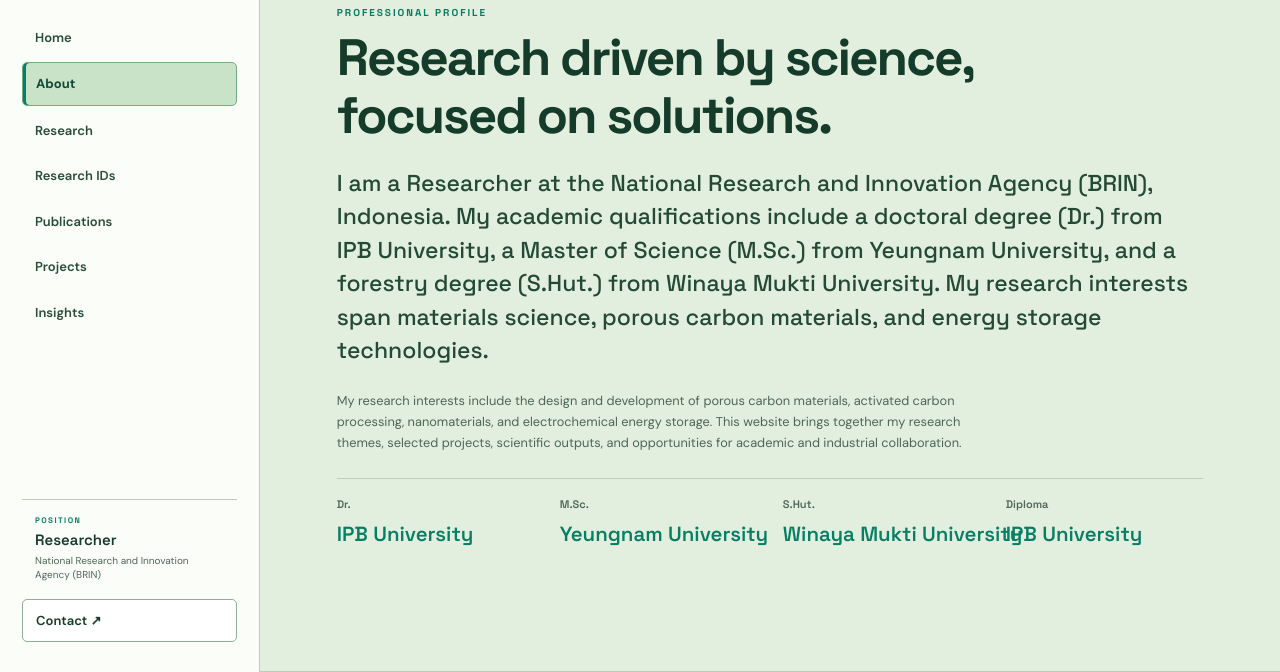
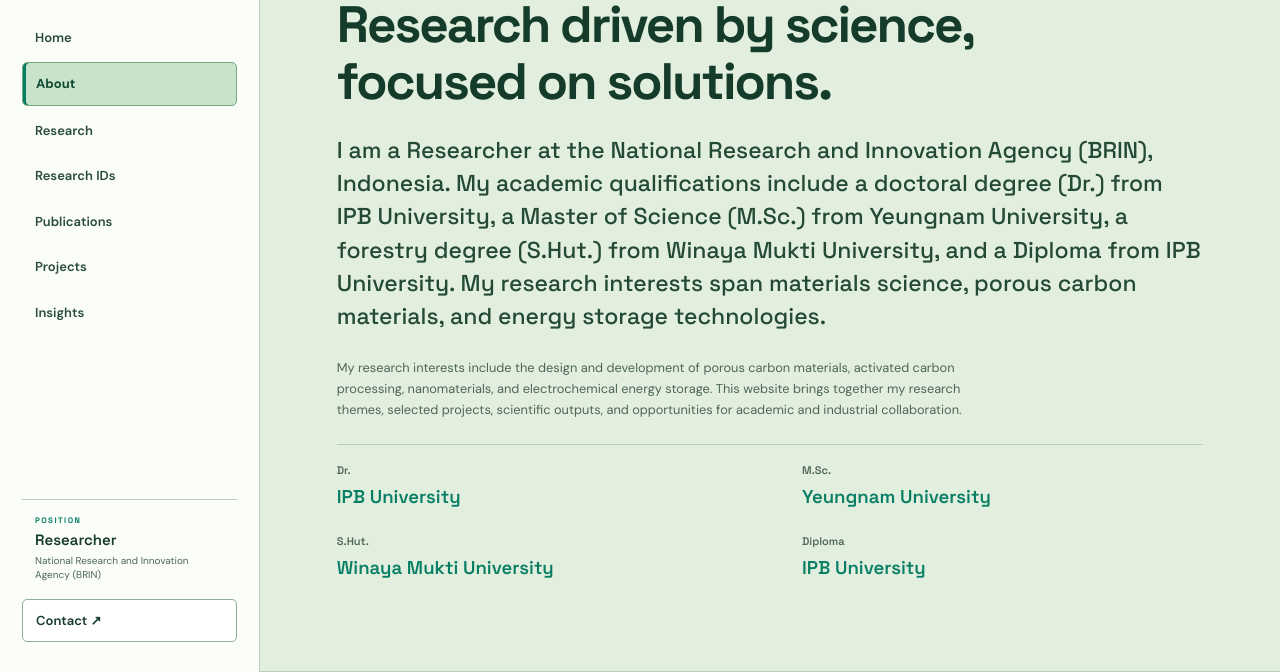
Before and after one commit to nuradisaputra/nuradisaputra.github.io, a plain HTML site: page index.html in a window 1280 px wide. Both pictures are taken after a click on the link "About". Shown: the part 128-800 px from the top of the page. Drawn offline with Linux system fonts and the light colour scheme.

Commit message:
Update index.html

```diff
--- a/index.html
+++ b/index.html
@@ -573,6 +573,98 @@ main>section.section{padding-left:clamp(28px,6vw,96px)!important;padding-right:c
 }
 
 </style>
+<style>
+
+/* About education: four distinct columns with safe wrapping */
+#about .about-content{width:100%;max-width:100%;min-width:0}
+#about .large-copy{max-width:100%;overflow-wrap:break-word}
+#about .education-facts{
+  display:grid!important;
+  grid-template-columns:repeat(4,minmax(0,1fr))!important;
+  align-items:start!important;
+  gap:clamp(14px,2.2vw,30px)!important;
+  width:100%!important;
+  max-width:100%!important;
+  box-sizing:border-box!important;
+  min-width:0!important;
+}
+#about .education-facts>div{
+  display:flex!important;
+  flex-direction:column!important;
+  align-items:flex-start!important;
+  justify-content:flex-start!important;
+  gap:6px!important;
+  min-width:0!important;
+  width:auto!important;
+  max-width:100%!important;
+  box-sizing:border-box!important;
+}
+#about .education-facts small{
+  display:block!important;
+  font-size:11px!important;
+  line-height:1.35!important;
+  margin:0!important;
+}
+#about .education-facts strong{
+  display:block!important;
+  max-width:100%!important;
+  font-size:clamp(14px,1.45vw,20px)!important;
+  line-height:1.3!important;
+  white-space:normal!important;
+  overflow:visible!important;
+  overflow-wrap:anywhere!important;
+  word-break:normal!important;
+}
+@media(max-width:900px){
+  #about .education-facts{grid-template-columns:repeat(2,minmax(0,1fr))!important;row-gap:18px!important}
+}
+@media(max-width:520px){
+  #about .education-facts{grid-template-columns:1fr!important;row-gap:12px!important}
+}
+
+</style>
+<style>
+
+/* About education: two balanced columns, no text collision */
+#about .education-facts{
+  display:grid!important;
+  grid-template-columns:repeat(2,minmax(0,1fr))!important;
+  column-gap:clamp(28px,5vw,72px)!important;
+  row-gap:clamp(18px,3vh,28px)!important;
+  width:100%!important;
+  max-width:900px!important;
+  align-items:start!important;
+}
+#about .education-facts>div{
+  display:flex!important;
+  flex-direction:column!important;
+  align-items:flex-start!important;
+  gap:6px!important;
+  min-width:0!important;
+  width:100%!important;
+}
+#about .education-facts small{
+  display:block!important;
+  line-height:1.4!important;
+  margin:0!important;
+}
+#about .education-facts strong{
+  display:block!important;
+  width:100%!important;
+  max-width:100%!important;
+  white-space:normal!important;
+  overflow:visible!important;
+  text-overflow:clip!important;
+  overflow-wrap:break-word!important;
+  word-break:normal!important;
+  line-height:1.35!important;
+  font-size:clamp(15px,1.45vw,20px)!important;
+}
+@media(max-width:560px){
+  #about .education-facts{grid-template-columns:1fr!important;row-gap:14px!important}
+}
+
+</style>
 </head>
 <body>
   <header class="site-header">
@@ -607,7 +699,7 @@ main>section.section{padding-left:clamp(28px,6vw,96px)!important;padding-right:c
     <section class="section about" id="about">
       <div class="section-kicker">ABOUT</div><div class="section-main">
         <div class="section-heading"><p class="eyebrow">PROFESSIONAL PROFILE</p><h2>Research driven by science, focused on solutions.</h2></div>
-        <div class="about-content"><p class="large-copy">I am a Researcher at the National Research and Innovation Agency (BRIN), Indonesia. My academic qualifications include a doctoral degree (Dr.) from IPB University, a Master of Science (M.Sc.) from Yeungnam University, and a forestry degree (S.Hut.) from Winaya Mukti University. My research interests span materials science, porous carbon materials, and energy storage technologies.</p><p>My research interests include the design and development of porous carbon materials, activated carbon processing, nanomaterials, and electrochemical energy storage. This website brings together my research themes, selected projects, scientific outputs, and opportunities for academic and industrial collaboration.</p>
+        <div class="about-content"><p class="large-copy">I am a Researcher at the National Research and Innovation Agency (BRIN), Indonesia. My academic qualifications include a doctoral degree (Dr.) from IPB University, a Master of Science (M.Sc.) from Yeungnam University, a forestry degree (S.Hut.) from Winaya Mukti University, and a Diploma from IPB University. My research interests span materials science, porous carbon materials, and energy storage technologies.</p><p>My research interests include the design and development of porous carbon materials, activated carbon processing, nanomaterials, and electrochemical energy storage. This website brings together my research themes, selected projects, scientific outputs, and opportunities for academic and industrial collaboration.</p>
         <div class="facts education-facts">
           <div><small>Dr.</small><strong>IPB University</strong></div>
           <div><small>M.Sc.</small><strong>Yeungnam University</strong></div>
```
